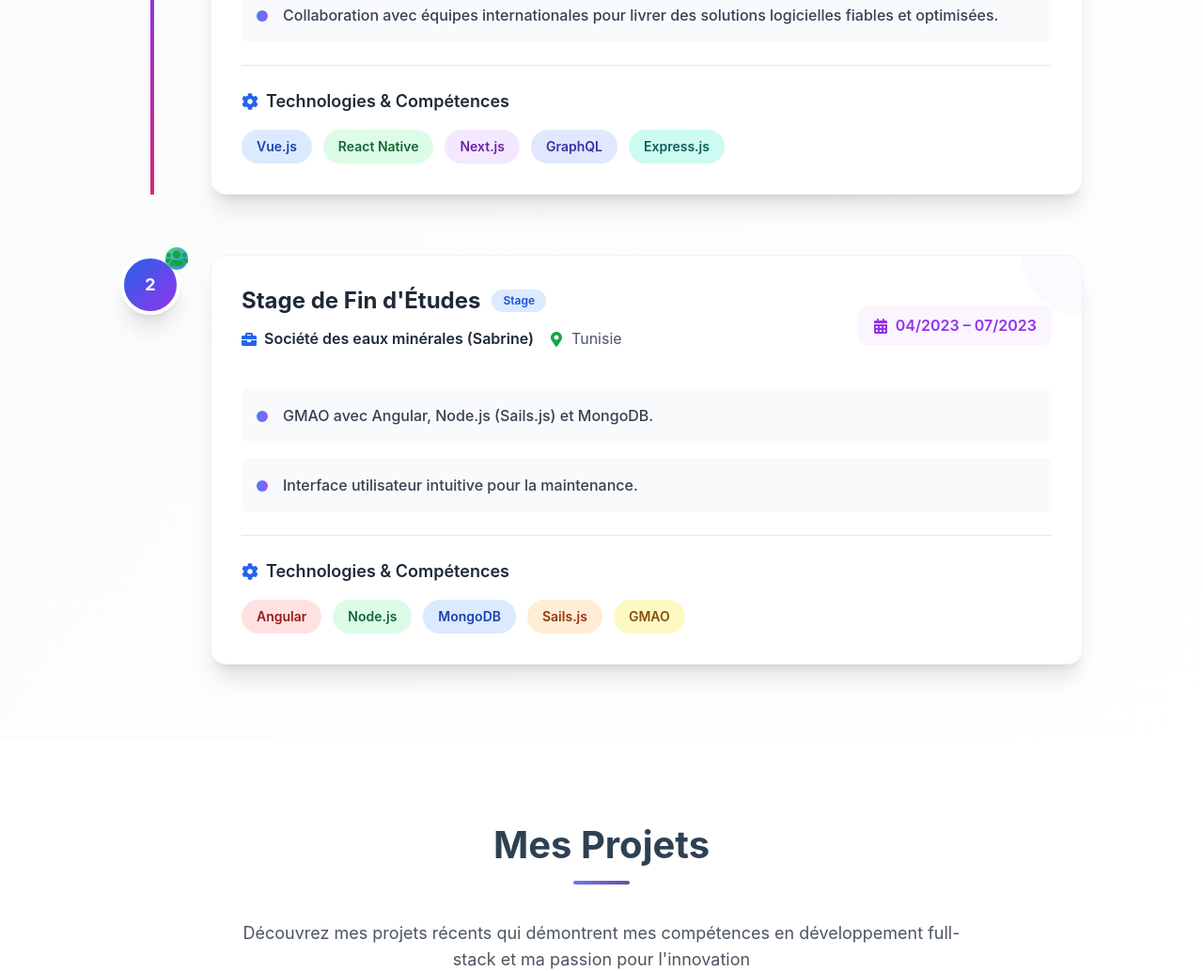
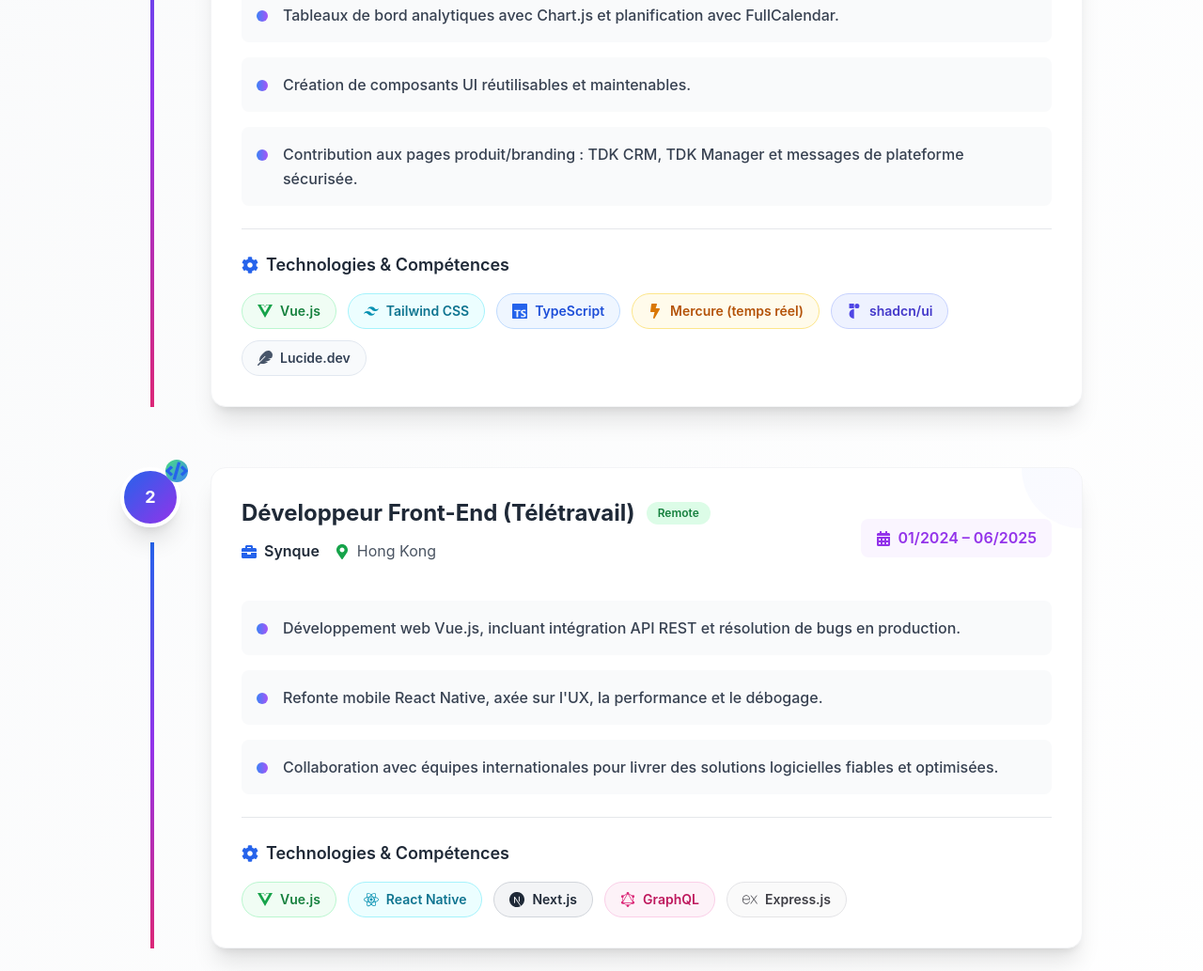
Before and after one commit to BelghithAdem/Portfolio-react, a React (Create React App) app: page / in a window 1280 px wide. Shown: the part 2420-3453 px from the top of the page at 94% size. Built offline with nearby package versions, Linux system fonts and the light colour scheme; the HTML template or start-up script is replaced by a standard one.

Commit message:
add experiance

```diff
--- a/src/components/Experience.js
+++ b/src/components/Experience.js
@@ -1,7 +1,8 @@
 import React from 'react';
 import { motion } from 'framer-motion';
 import { useInView } from 'react-intersection-observer';
-import { FaBriefcase, FaMapMarkerAlt, FaCalendarAlt, FaCode, FaUsers, FaCog } from 'react-icons/fa';
+import { FaBriefcase, FaMapMarkerAlt, FaCalendarAlt, FaCode, FaUsers, FaCog, FaBolt, FaFeather } from 'react-icons/fa';
+import { SiVuedotjs, SiTailwindcss, SiTypescript, SiNextdotjs, SiGraphql, SiExpress, SiReact, SiRadixui, SiAngular, SiNodedotjs, SiMongodb } from 'react-icons/si';
 import { usePortfolioData } from '../hooks/usePortfolioData';
 
 const Experience = () => {
@@ -49,6 +50,59 @@
       return { text: 'Stage', color: 'bg-blue-100 text-blue-700' };
     }
     return { text: 'Full-time', color: 'bg-purple-100 text-purple-700' };
+  };
+
+  const getTechMeta = (name) => {
+    const n = (name || '').toLowerCase();
+    if (n.includes('vue')) {
+      return { icon: <SiVuedotjs className="text-green-600" />, classes: 'bg-green-50 text-green-700 border-green-200' };
+    }
+    if (n.includes('tailwind')) {
+      return { icon: <SiTailwindcss className="text-cyan-600" />, classes: 'bg-cyan-50 text-cyan-700 border-cyan-200' };
+    }
+    if (n.includes('typescript')) {
+      return { icon: <SiTypescript className="text-blue-600" />, classes: 'bg-blue-50 text-blue-700 border-blue-200' };
+    }
+    if (n.includes('mercure')) {
+      return { icon: <FaBolt className="text-amber-600" />, classes: 'bg-amber-50 text-amber-700 border-amber-200' };
+    }
+    if (n.includes('shadcn')) {
+      return { icon: <SiRadixui className="text-indigo-600" />, classes: 'bg-indigo-50 text-indigo-700 border-indigo-200' };
+    }
+    if (n.includes('lucide')) {
+      return { icon: <FaFeather className="text-slate-600" />, classes: 'bg-slate-50 text-slate-700 border-slate-200' };
+    }
+    if (n.includes('react native')) {
+      return { icon: <SiReact className="text-cyan-600" />, classes: 'bg-cyan-50 text-cyan-700 border-cyan-200' };
+    }
+    if (n.includes('react')) {
+      return { icon: <SiReact className="text-cyan-600" />, classes: 'bg-cyan-50 text-cyan-700 border-cyan-200' };
+    }
+    if (n.includes('next')) {
+      return { icon: <SiNextdotjs className="text-gray-800" />, classes: 'bg-gray-100 text-gray-800 border-gray-300' };
+    }
+    if (n.includes('graphql')) {
+      return { icon: <SiGraphql className="text-pink-600" />, classes: 'bg-pink-50 text-pink-700 border-pink-200' };
+    }
+    if (n.includes('express')) {
+      return { icon: <SiExpress className="text-zinc-700" />, classes: 'bg-zinc-50 text-zinc-700 border-zinc-200' };
+    }
+    if (n.includes('angular')) {
+      return { icon: <SiAngular className="text-red-600" />, classes: 'bg-red-50 text-red-700 border-red-200' };
+    }
+    if (n.includes('node')) {
+      return { icon: <SiNodedotjs className="text-green-700" />, classes: 'bg-green-50 text-green-700 border-green-200' };
+    }
+    if (n.includes('mongo')) {
+      return { icon: <SiMongodb className="text-emerald-700" />, classes: 'bg-emerald-50 text-emerald-700 border-emerald-200' };
+    }
+    if (n.includes('sails')) {
+      return { icon: <FaCog className="text-teal-700" />, classes: 'bg-teal-50 text-teal-700 border-teal-200' };
+    }
+    if (n.includes('gmao')) {
+      return { icon: <FaCog className="text-yellow-600" />, classes: 'bg-yellow-50 text-yellow-700 border-yellow-200' };
+    }
+    return { icon: <FaCog className="text-blue-600" />, classes: 'bg-blue-50 text-blue-700 border-blue-200' };
   };
 
   return (
@@ -161,23 +215,19 @@
                         Technologies & Compétences
                       </h4>
                       <div className="flex flex-wrap gap-3">
-                        {exp.title.includes('Front-End') && (
-                          <>
-                            <span className="px-4 py-2 bg-blue-100 text-blue-800 rounded-full text-sm font-semibold hover:bg-blue-200 transition-colors">Vue.js</span>
-                            <span className="px-4 py-2 bg-green-100 text-green-800 rounded-full text-sm font-semibold hover:bg-green-200 transition-colors">React Native</span>
-                            <span className="px-4 py-2 bg-purple-100 text-purple-800 rounded-full text-sm font-semibold hover:bg-purple-200 transition-colors">Next.js</span>
-                            <span className="px-4 py-2 bg-indigo-100 text-indigo-800 rounded-full text-sm font-semibold hover:bg-indigo-200 transition-colors">GraphQL</span>
-                            <span className="px-4 py-2 bg-teal-100 text-teal-800 rounded-full text-sm font-semibold hover:bg-teal-200 transition-colors">Express.js</span>
-                          </>
-                        )}
-                        {exp.title.includes('Stage') && (
-                          <>
-                            <span className="px-4 py-2 bg-red-100 text-red-800 rounded-full text-sm font-semibold hover:bg-red-200 transition-colors">Angular</span>
-                            <span className="px-4 py-2 bg-green-100 text-green-800 rounded-full text-sm font-semibold hover:bg-green-200 transition-colors">Node.js</span>
-                            <span className="px-4 py-2 bg-blue-100 text-blue-800 rounded-full text-sm font-semibold hover:bg-blue-200 transition-colors">MongoDB</span>
-                            <span className="px-4 py-2 bg-orange-100 text-orange-800 rounded-full text-sm font-semibold hover:bg-orange-200 transition-colors">Sails.js</span>
-                            <span className="px-4 py-2 bg-yellow-100 text-yellow-800 rounded-full text-sm font-semibold hover:bg-yellow-200 transition-colors">GMAO</span>
-                          </>
+                        {Array.isArray(exp.technologies) && exp.technologies.length > 0 && (
+                          exp.technologies.map((tech, techIndex) => {
+                            const meta = getTechMeta(tech);
+                            return (
+                              <span
+                                key={techIndex}
+                                className={`inline-flex items-center gap-2 px-4 py-2 rounded-full text-sm font-semibold border hover:opacity-90 transition-colors ${meta.classes}`}
+                              >
+                                <span className="text-base">{meta.icon}</span>
+                                <span>{tech}</span>
+                              </span>
+                            );
+                          })
                         )}
                       </div>
                     </div>
--- a/src/data/portfolioDataEn.js
+++ b/src/data/portfolioDataEn.js
@@ -12,6 +12,27 @@
   profile: "4th year software engineering student, I am passionate about creating innovative, scalable, and user-centered solutions. I have good adaptability, strong product quality sensitivity, and a constant willingness to learn and innovate.",
   experience: [
     {
+      title: "Front-End Developer (Mission)",
+      company: "Tadkik",
+      location: "Tunisia",
+      date: "04/2025 – 09/2025",
+      tasks: [
+        "Built a multi-tenant audit SaaS front-end with Vue 3.",
+        "Integrated REST APIs with tenant-aware routing and access control.",
+        "Implemented analytics dashboards with Chart.js and scheduling with FullCalendar.",
+        "Delivered reusable and maintainable UI components.",
+        "Contributed to product/branding pages: TDK CRM, TDK Manager, secure platform messaging."
+      ],
+      technologies: [
+        "Vue.js",
+        "Tailwind CSS",
+        "TypeScript",
+        "Mercure (real-time)",
+        "shadcn/ui",
+        "Lucide.dev"
+      ],
+    },
+    {
       title: "Front-End Developer (Remote)",
       company: "Synque",
       location: "Hong Kong",
@@ -20,6 +41,13 @@
         "Vue.js web development, including REST API integration and production bug resolution.",
         "React Native mobile redesign, focused on UX, performance, and debugging.",
         "Collaboration with international teams to deliver reliable and optimized software solutions."
+      ],
+      technologies: [
+        "Vue.js",
+        "React Native",
+        "Next.js",
+        "GraphQL",
+        "Express.js"
       ]
     },
     {
@@ -30,6 +58,13 @@
       tasks: [
         "CMMS with Angular, Node.js (Sails.js) and MongoDB.",
         "Intuitive user interface for maintenance."
+      ],
+      technologies: [
+        "Angular",
+        "Node.js",
+        "MongoDB",
+        "Sails.js",
+        "GMAO"
       ]
     }
   ],
--- a/src/data/portfolioDataFr.js
+++ b/src/data/portfolioDataFr.js
@@ -12,6 +12,27 @@
     profile: "Ingénieur en 4ᵉ année en génie logiciel, je suis passionné par la création de solutions innovantes, évolutives et centrées sur l'utilisateur. Je possède une bonne capacité d'adaptation, une forte sensibilité à la qualité du produit et une volonté constante d'apprendre et d'innover.",
     experience: [
       {
+        title: "Développeur Front-End (Mission)",
+        company: "Tadkik",
+        location: "Tunisie",
+        date: "04/2025 – 09/2025",
+        tasks: [
+          "Développement du front-end d'un SaaS d'audit multi-tenant avec Vue 3.",
+          "Intégration d'API REST avec routage et contrôle d'accès multi-locataires.",
+          "Tableaux de bord analytiques avec Chart.js et planification avec FullCalendar.",
+          "Création de composants UI réutilisables et maintenables.",
+          "Contribution aux pages produit/branding : TDK CRM, TDK Manager et messages de plateforme sécurisée."
+        ],
+        technologies: [
+          "Vue.js",
+          "Tailwind CSS",
+          "TypeScript",
+          "Mercure (temps réel)",
+          "shadcn/ui",
+          "Lucide.dev"
+        ],
+      },
+      {
         title: "Développeur Front-End (Télétravail)",
         company: "Synque",
         location: "Hong Kong",
@@ -20,6 +41,13 @@
           "Développement web Vue.js, incluant intégration API REST et résolution de bugs en production.",
           "Refonte mobile React Native, axée sur l'UX, la performance et le débogage.",
           "Collaboration avec équipes internationales pour livrer des solutions logicielles fiables et optimisées."
+        ],
+        technologies: [
+          "Vue.js",
+          "React Native",
+          "Next.js",
+          "GraphQL",
+          "Express.js"
         ]
       },
       {
@@ -30,6 +58,13 @@
         tasks: [
           "GMAO avec Angular, Node.js (Sails.js) et MongoDB.",
           "Interface utilisateur intuitive pour la maintenance."
+        ],
+        technologies: [
+          "Angular",
+          "Node.js",
+          "MongoDB",
+          "Sails.js",
+          "GMAO"
         ]
       }
     ],
```
